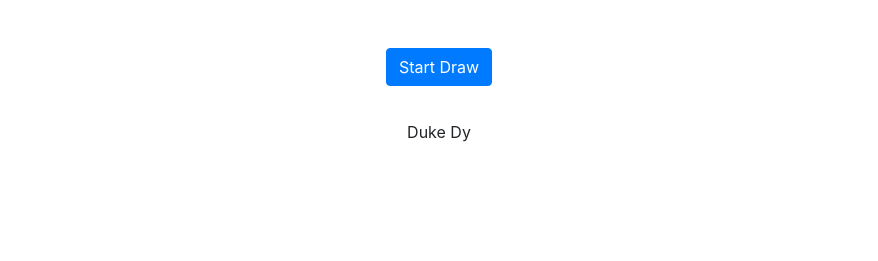
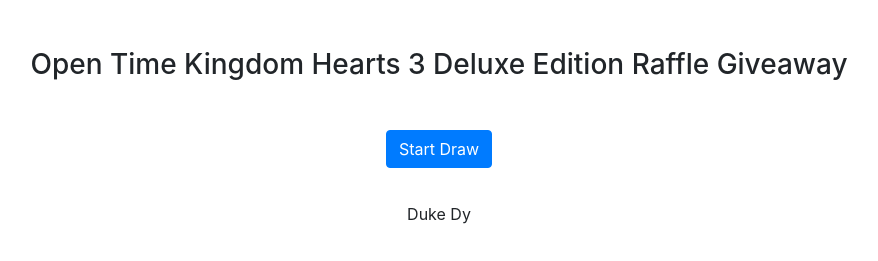
Before and after one commit to almerleoalmazan/almerleoalmazan.github.io, a plain HTML site: page index.html in a window 1280 px wide. Shown: the whole page, without its empty margins (201-1079 px from the left). Drawn offline with Linux system fonts and the light colour scheme.

Commit message:
Update index.html

```diff
--- a/index.html
+++ b/index.html
@@ -3,10 +3,14 @@
 <head>
     <meta charset="UTF-8">
     <title>Raffle Draw</title>
+    <meta name="viewport" content="width=device-width, initial-scale=1, shrink-to-fit=no">
     <link rel="stylesheet" href="bootstrap.min.css">
 </head>
 <body>
     <div class="container">
+        <div class="text-center mt-5">
+            <h3>Open Time Kingdom Hearts 3 Deluxe Edition Raffle Giveaway</h3>
+        </div>
         <div class="d-flex justify-content-center mt-5">
             <button class="btn btn-primary">Start Draw</button>
         </div>
```
